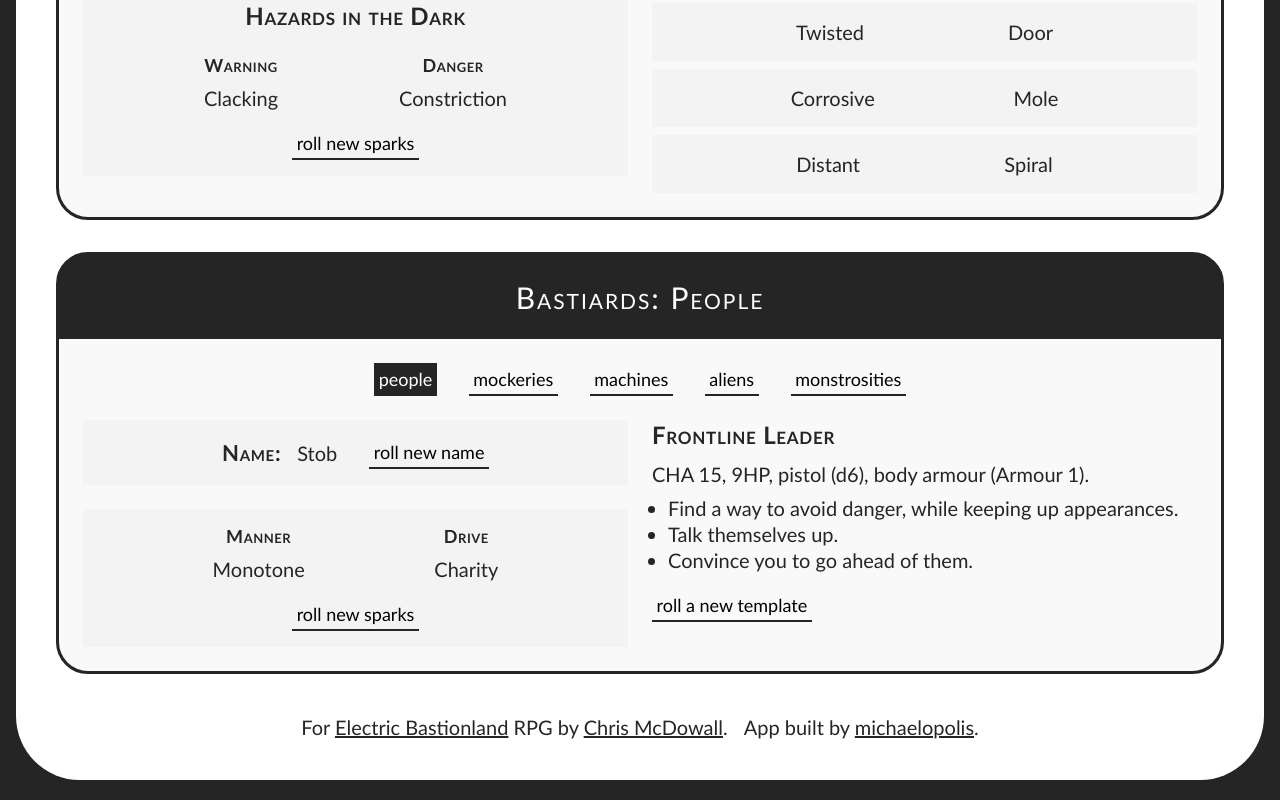
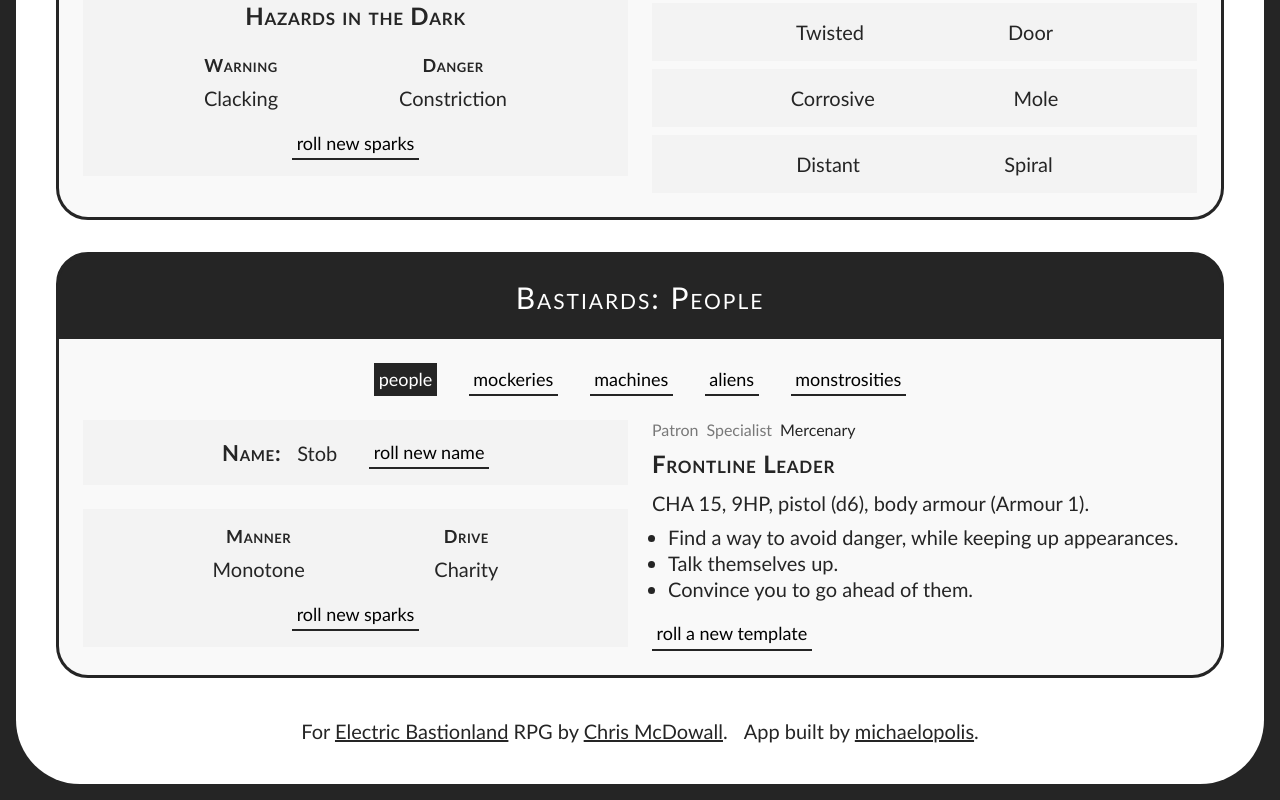
Before and after one commit to mcurren/electric-bastionland-sparks, a Vue app: page / in a window 1280 px wide. Shown: the part 1426-2226 px from the top of the page. Built offline with nearby package versions, Linux system fonts and the light colour scheme.

Commit message:
add selecteable roles to bastiard templates

```diff
--- a/src/components/TemplateTable.vue
+++ b/src/components/TemplateTable.vue
@@ -11,7 +11,10 @@ const props = defineProps({
     default: true,
   },
 })
+
+const roles = ['Patron', 'Specialist', 'Mercenary']
 const template = reactive({
+  role: false,
   title: false,
   description: false,
   details: [],
@@ -21,6 +24,7 @@ function rollTemplate() {
   template.title = newTemplate.title
   template.description = newTemplate.description
   template.details = newTemplate.details
+  template.role = rollTable(roles)
 }
 onMounted(() => {
   rollTemplate()
@@ -29,6 +33,15 @@ onMounted(() => {
 <template>
   <article class="template-table">
     <section v-if="template.title && template.description && template.details.length">
+      <p class="eyebrow">
+        <span
+          v-for="item in roles"
+          :class="{ selected: item === template.role }"
+          v-bind:key="item"
+          @click="template.role = item"
+          >{{ item }}</span
+        >
+      </p>
       <h3 class="template-table__title">{{ template.title }}</h3>
       <p class="template-table__description">{{ template.description }}</p>
       <ul class="template-table__details">
@@ -54,6 +67,18 @@ p {
   font-weight: 500;
   margin: 0;
 }
+p.eyebrow {
+  font-size: 1em;
+  margin-block-end: 0.5em;
+  display: flex;
+  gap: 0.5em;
+}
+p.eyebrow span {
+  cursor: pointer;
+}
+p.eyebrow span:not(.selected) {
+  opacity: 0.6;
+}
 ul {
   padding-inline-start: 1em;
   margin-block: 0.5em;
```
